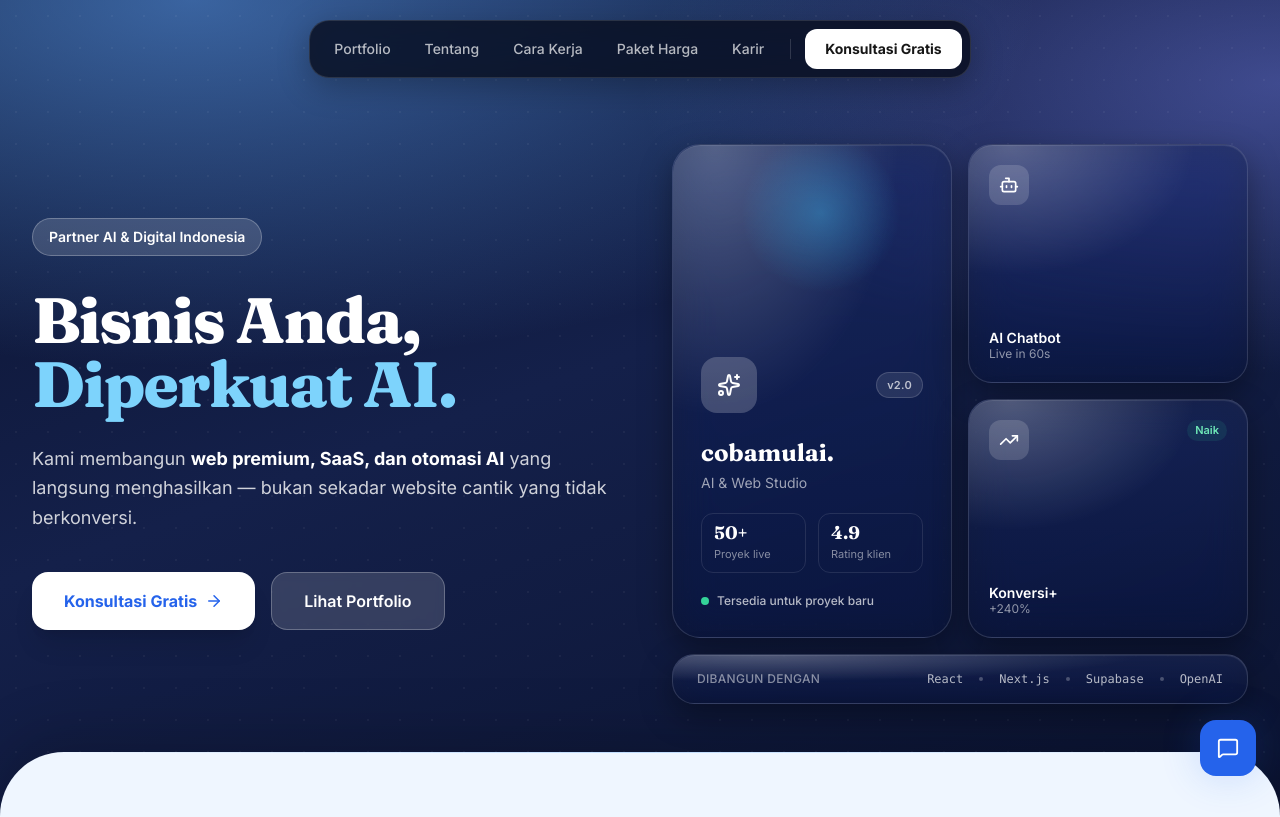
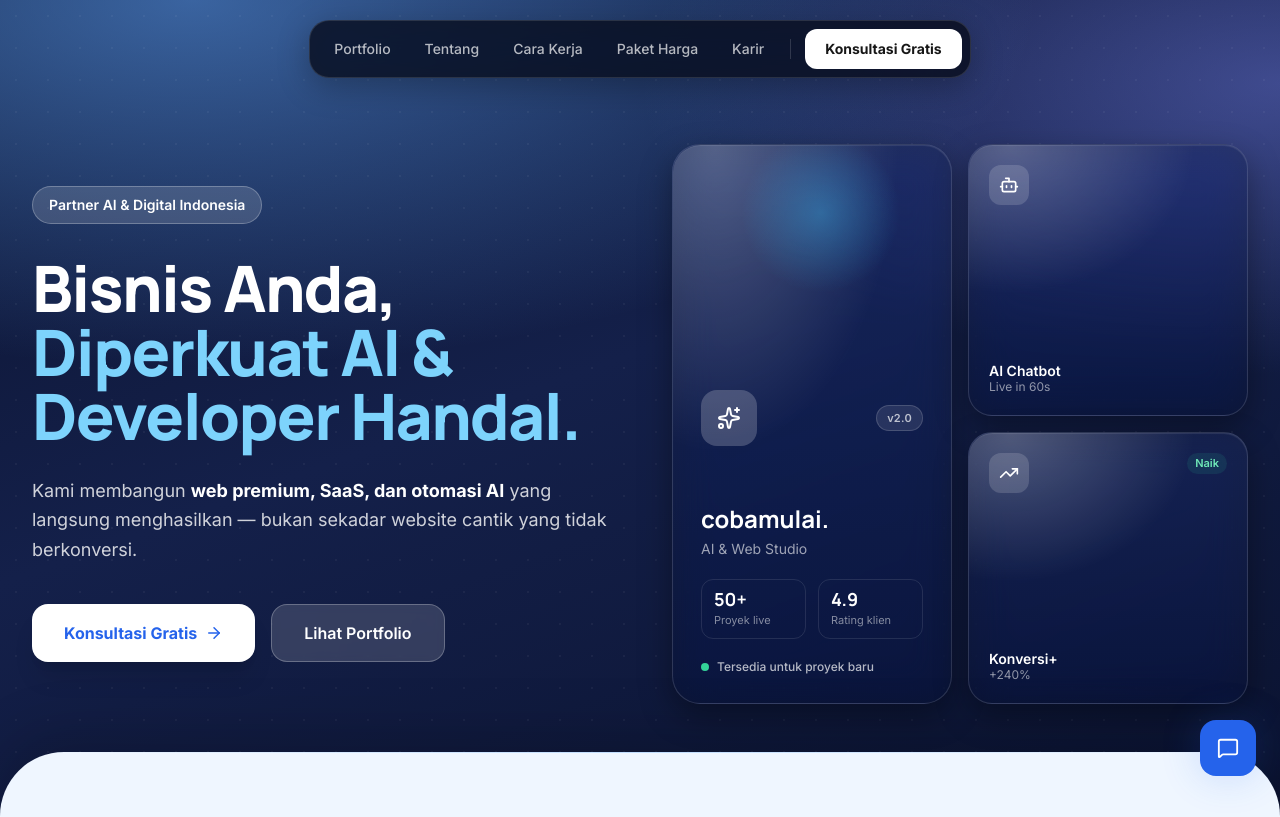
Before and after one commit to arnoriel/cobamulai, a React (Vite) app: page / in a window 1280 px wide. Shown: the top 817 px of the page. Built offline with nearby package versions, Linux system fonts and the light colour scheme.

Commit message:
adjustments

```diff
--- a/index.html
+++ b/index.html
@@ -65,9 +65,9 @@
     <link rel="preconnect" href="https://fonts.googleapis.com" />
     <link rel="preconnect" href="https://fonts.gstatic.com" crossorigin />
 
-    <!-- ═══ FONTS: Inter (body) + Fraunces (display/editorial) ═══ -->
+    <!-- ═══ FONTS: Inter (body) + Manrope (display) ═══ -->
     <link
-      href="https://fonts.googleapis.com/css2?family=Inter:ital,wght@0,300;0,400;0,500;0,600;0,700;0,800;1,400&family=Fraunces:ital,opsz,wght@0,9..144,400;0,9..144,500;0,9..144,600;0,9..144,700;0,9..144,800;0,9..144,900;1,9..144,500&display=swap"
+      href="https://fonts.googleapis.com/css2?family=Inter:ital,wght@0,300;0,400;0,500;0,600;0,700;0,800;1,400&family=Manrope:wght@500;600;700;800&display=swap"
       rel="stylesheet"
     />
   </head>
--- a/src/App.tsx
+++ b/src/App.tsx
@@ -157,7 +157,7 @@ const Hero = ({ waLink }: { waLink: string }) => {
             >
               Bisnis Anda,
               <br />
-              <span className="text-sky-300">Diperkuat AI.</span>
+              <span className="text-sky-300">Diperkuat AI & Developer Handal.</span>
             </motion.h1>
 
             <motion.p
@@ -264,19 +264,6 @@ const Hero = ({ waLink }: { waLink: string }) => {
               ))}
             </div>
 
-            {/* Bottom wide strip — tech stack ticker */}
-            <div className="glass-hero rounded-[22px] px-6 py-4 flex items-center justify-between gap-4">
-              <span className="text-white/50 text-xs font-medium tracking-wide uppercase flex-shrink-0">Dibangun dengan</span>
-              <div className="flex items-center gap-4 text-white/70 text-xs font-mono">
-                <span>React</span>
-                <span className="w-1 h-1 rounded-full bg-white/25" />
-                <span>Next.js</span>
-                <span className="w-1 h-1 rounded-full bg-white/25" />
-                <span>Supabase</span>
-                <span className="w-1 h-1 rounded-full bg-white/25" />
-                <span>OpenAI</span>
-              </div>
-            </div>
           </motion.div>
         </div>
       </div>
@@ -427,7 +414,7 @@ const ProblemSolution = () => {
           {[
             { value: '50+', label: 'Proyek Live', icon: <Rocket size={16} className="text-brand-blue" /> },
             { value: '100%', label: 'Klien Puas', icon: <Star size={16} className="text-amber-500" /> },
-            { value: '4+', label: 'Tahun Pengalaman', icon: <Briefcase size={16} className="text-indigo-500" /> },
+            { value: '5+', label: 'Tahun Pengalaman', icon: <Briefcase size={16} className="text-indigo-500" /> },
             { value: '24', label: 'Model AI Dipakai', icon: <Bot size={16} className="text-emerald-500" /> },
           ].map((stat, i) => (
             <div key={i} className="text-center">
--- a/src/components/Portofolio.tsx
+++ b/src/components/Portofolio.tsx
@@ -7,7 +7,6 @@ interface Project {
   description: string;
   url: string;
   tag: string;
-  tech: string[];
   accent: string;
   accentLight: string;
   initial: string;
@@ -22,7 +21,6 @@ const projects: Project[] = [
       'Agensi digital marketing halal — strategi konten, iklan, dan branding untuk bisnis Muslim yang ingin tumbuh secara etis dan konsisten.',
     url: 'https://thesunnahmarketing.com',
     tag: 'AGENCY · MARKETING',
-    tech: ['React', 'Vite', 'Tailwind'],
     accent: '#059669',
     accentLight: '#D1FAE5',
     initial: 'SM',
@@ -35,7 +33,6 @@ const projects: Project[] = [
       'Website brand modern dengan tampilan bersih dan storytelling produk yang fokus pada kepercayaan dan konversi pengunjung.',
     url: 'https://rootivara.com',
     tag: 'WEB DESIGN · BRAND',
-    tech: ['React', 'Tailwind', 'Vercel'],
     accent: '#7C3AED',
     accentLight: '#EDE9FE',
     initial: 'RT',
@@ -48,7 +45,6 @@ const projects: Project[] = [
       'Platform transformasi personal — desain hangat dan mengundang untuk program coaching kesehatan dan gaya hidup.',
     url: 'https://buildanewyou.id',
     tag: 'WEB DESIGN · COACHING',
-    tech: ['React', 'Vite', 'Tailwind'],
     accent: '#D97706',
     accentLight: '#FEF3C7',
     initial: 'BN',
@@ -61,7 +57,6 @@ const projects: Project[] = [
       'Sistem manajemen klinik fisioterapi — booking pasien, jadwal terapis, dan rekam medis dalam satu dashboard terintegrasi.',
     url: 'https://griyafisio.com',
     tag: 'WEB APP · KLINIK',
-    tech: ['Next.js', 'Laravel', 'MySQL'],
     accent: '#0EA5E9',
     accentLight: '#E0F2FE',
     initial: 'GF',
@@ -74,7 +69,6 @@ const projects: Project[] = [
       'Platform jual-beli hewan kurban dan ternak — katalog produk, kalkulator harga, dan alur pemesanan yang mudah dipakai.',
     url: 'https://jualsapiberkah.com',
     tag: 'E-COMMERCE · LIVESTOCK',
-    tech: ['React', 'Vite', 'Tailwind'],
     accent: '#059669',
     accentLight: '#D1FAE5',
     initial: 'JS',
@@ -87,7 +81,6 @@ const projects: Project[] = [
       'Website korporat untuk layanan keamanan & logistik — profil perusahaan yang solid dengan nuansa profesional dan tepercaya.',
     url: 'https://safgo.co.id',
     tag: 'CORPORATE · SERVICE',
-    tech: ['React', 'Tailwind', 'Vercel'],
     accent: '#4F46E5',
     accentLight: '#E0E7FF',
     initial: 'SG',
@@ -99,8 +92,7 @@ const projects: Project[] = [
     description:
       'Website lifestyle bergaya Jepang minimalis — tata letak rapi dan tipografi bersih untuk pengalaman menjelajah yang tenang.',
     url: 'https://momokurasu.com',
-    tag: 'WEB DESIGN · LIFESTYLE',
-    tech: ['React', 'Vite', 'Tailwind'],
+    tag: 'WEB DESIGN · LEARNING',
     accent: '#D97706',
     accentLight: '#FEF3C7',
     initial: 'MK',
@@ -374,22 +366,6 @@ const Portfolio = () => {
 
                 <p className="text-brand-slate text-sm leading-relaxed mb-4">{project.description}</p>
 
-                {/* Tech pills */}
-                <div className="flex flex-wrap gap-2">
-                  {project.tech.map((t) => (
-                    <span
-                      key={t}
-                      className="px-2.5 py-1 rounded-lg text-xs font-medium font-mono border"
-                      style={{
-                        backgroundColor: project.accentLight,
-                        color: project.accent,
-                        borderColor: `${project.accent}28`,
-                      }}
-                    >
-                      {t}
-                    </span>
-                  ))}
-                </div>
               </div>
             </motion.div>
           ))}
--- a/tailwind.config.js
+++ b/tailwind.config.js
@@ -24,7 +24,7 @@ export default {
         }
       },
       fontFamily: {
-        display: ['"Fraunces"', 'serif'],
+        display: ['"Manrope"', 'sans-serif'],
         sans: ['"Inter"', 'sans-serif'],
       },
       backdropBlur: {
```
